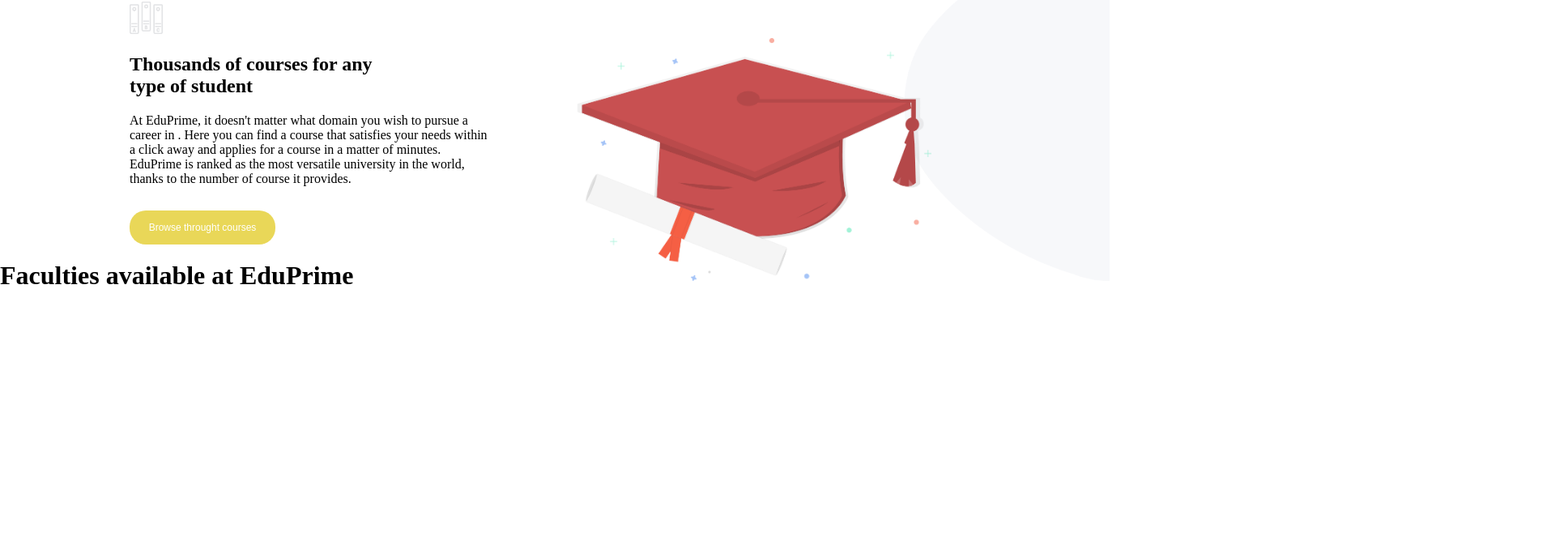
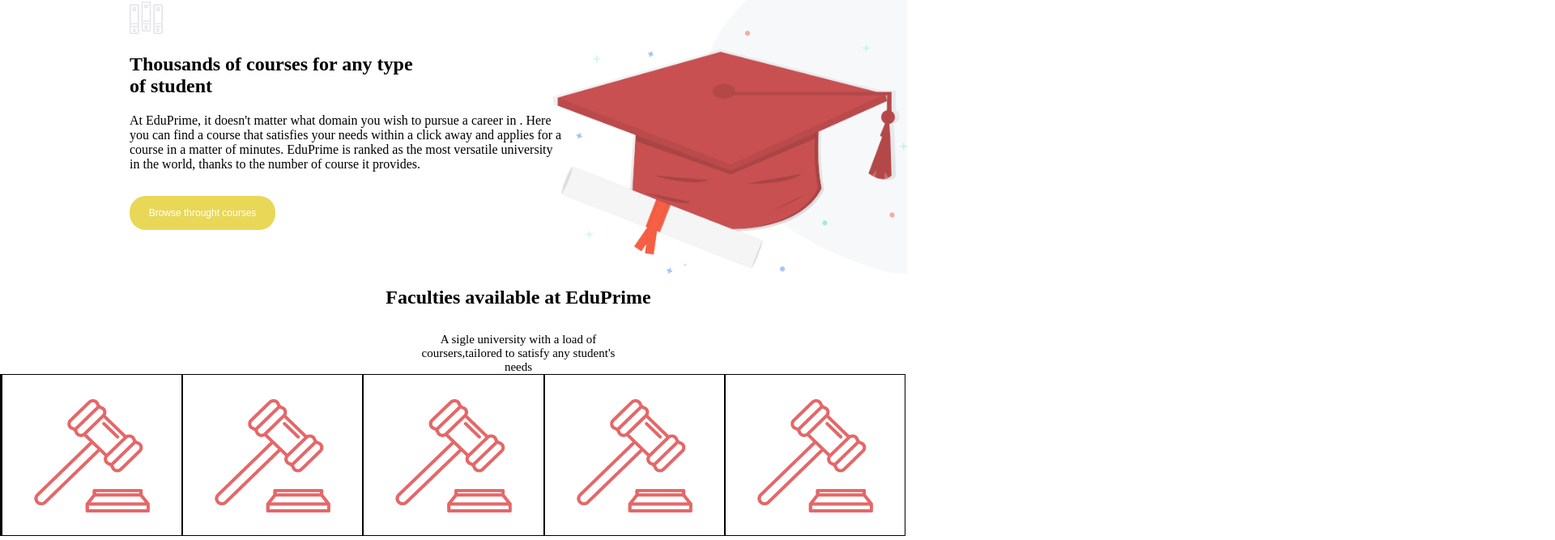
Before and after one commit to GiuseppeSU/proj-html-vuejs, a Vue app: page / in a window 1280 px wide. Shown: the part 618-1285 px from the top of the page at 81% size, 1920 px wide, since content can reach past the window. Before the commit the page ends 977 px from the top, so only its background shows below. Built offline with nearby package versions, Linux system fonts and the light colour scheme.

Commit message:
Correzione problema distruzione grafica

```diff
--- a/src/App.vue
+++ b/src/App.vue
@@ -50,11 +50,46 @@
     <!-- FINE SECTION -->
 
     <!-- SECONDA SECTION -->
+    <section class="faculties">
+      <div class="title">
+        <h1>Faculties available at EduPrime</h1>
+        <p>A sigle university with a load of coursers,tailored to satisfy any student's needs</p>
+      </div>
+
+      <div class="container-box">
+        <div class="box">
+        </div>
+
+        <div class="box">
+          <img class="img" src="../public/Gavel-v2.png" alt="Gavel">
+        </div>
 
 
-    <div class="title">
-      <h1>Faculties available at EduPrime</h1>
-    </div>
+        <div class="box">
+          <img class="img" src="../public/Gavel-v2.png" alt="Gavel">
+
+        </div>
+
+        <div class="box">
+          <img class="img" src="../public/Gavel-v2.png" alt="Gavel">
+
+        </div>
+
+        <div class="box">
+          <img class="img" src="../public/Gavel-v2.png" alt="Gavel">
+
+        </div>
+
+        <div class="box">
+          <img class="img" src="../public/Gavel-v2.png" alt="Gavel">
+
+        </div>
+      </div>
+
+    </section>
+
+
+
 
     <!-- FINE SECONDA SECTION -->
 
@@ -114,7 +149,7 @@
 
 .container-right {
 
-  width: 50%;
+  width: 30%;
   position: relative;
   height: 200px;
   display: flex;
@@ -127,7 +162,7 @@
   height: 300px;
   z-index: 999;
   position: absolute;
-  right: -30px;
+  right: 0px;
 
 
 
@@ -136,8 +171,45 @@
 .home {
   height: 400px;
   position: absolute;
-  right: -250px;
+
   top: -80px;
 
 }
+
+.title {
+  margin-top: 50px;
+  text-align: center;
+}
+
+.title p {
+  width: 20%;
+  margin: auto;
+  margin-top: 30px;
+  font-size: 15px;
+}
+
+.container-box {
+  height: 200px;
+  display: flex;
+
+
+
+  width: calc(100% / 7);
+
+
+
+  .box {
+
+    border: 1px solid black;
+
+  }
+
+  .img {
+    height: 200px;
+    padding: 30px;
+
+
+
+  }
+}
 </style>
--- a/src/components/MyHeader.vue
+++ b/src/components/MyHeader.vue
@@ -45,7 +45,7 @@
             <p><i class="fa-solid fa-life-ring"></i></p>
         </div>
         <div class="wave">
-            <img src="../../public/Wave-1.png" alt="wave">
+            <img class="img-wave" src="../../public/Wave-1.png" alt="wave">
         </div>
 
         <div class="message">
@@ -196,6 +196,15 @@
         position: absolute;
         bottom: -5px;
         left: 0;
+
+
+
+        .img-wave {
+            width: 100%;
+
+
+
+        }
     }
 
 
--- a/src/styles/general.scss
+++ b/src/styles/general.scss
@@ -1,4 +1,5 @@
 @use './partials/variables.scss';
+
 
 * {
     padding: 0px;
```
